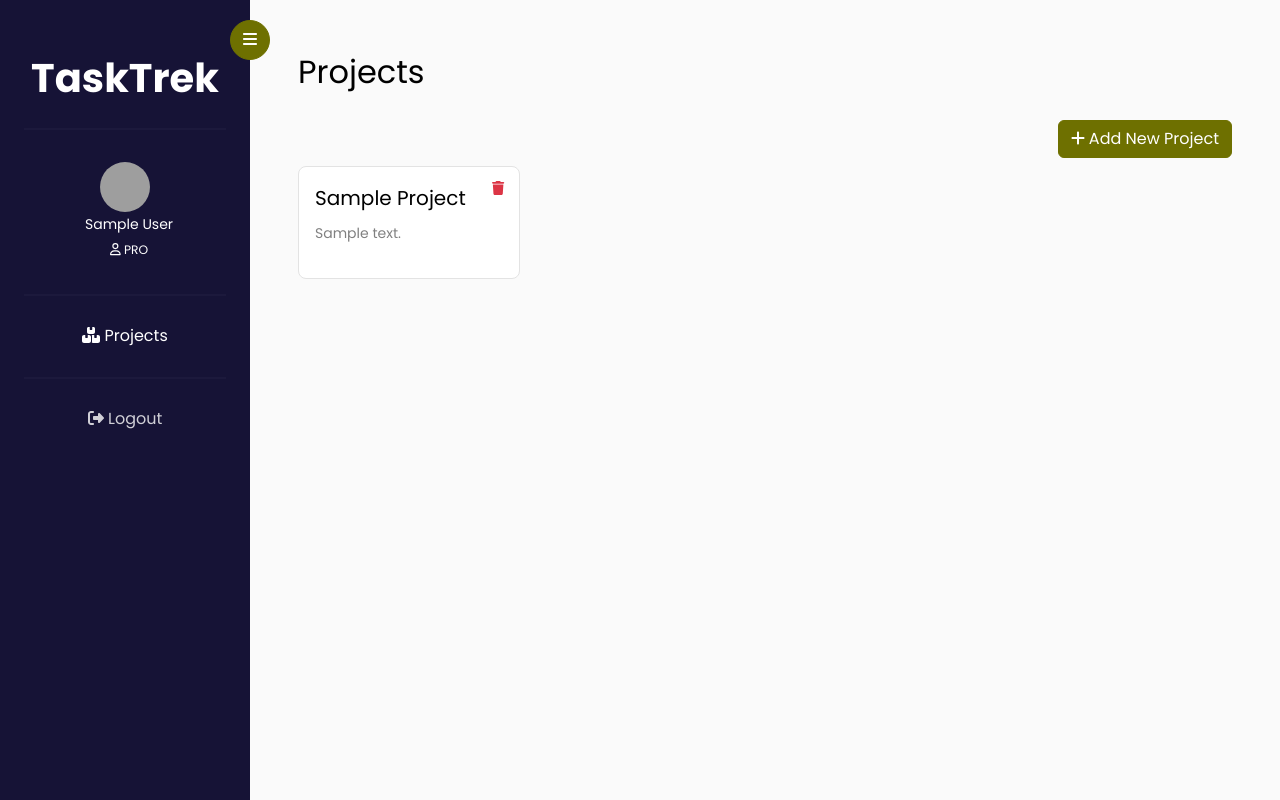
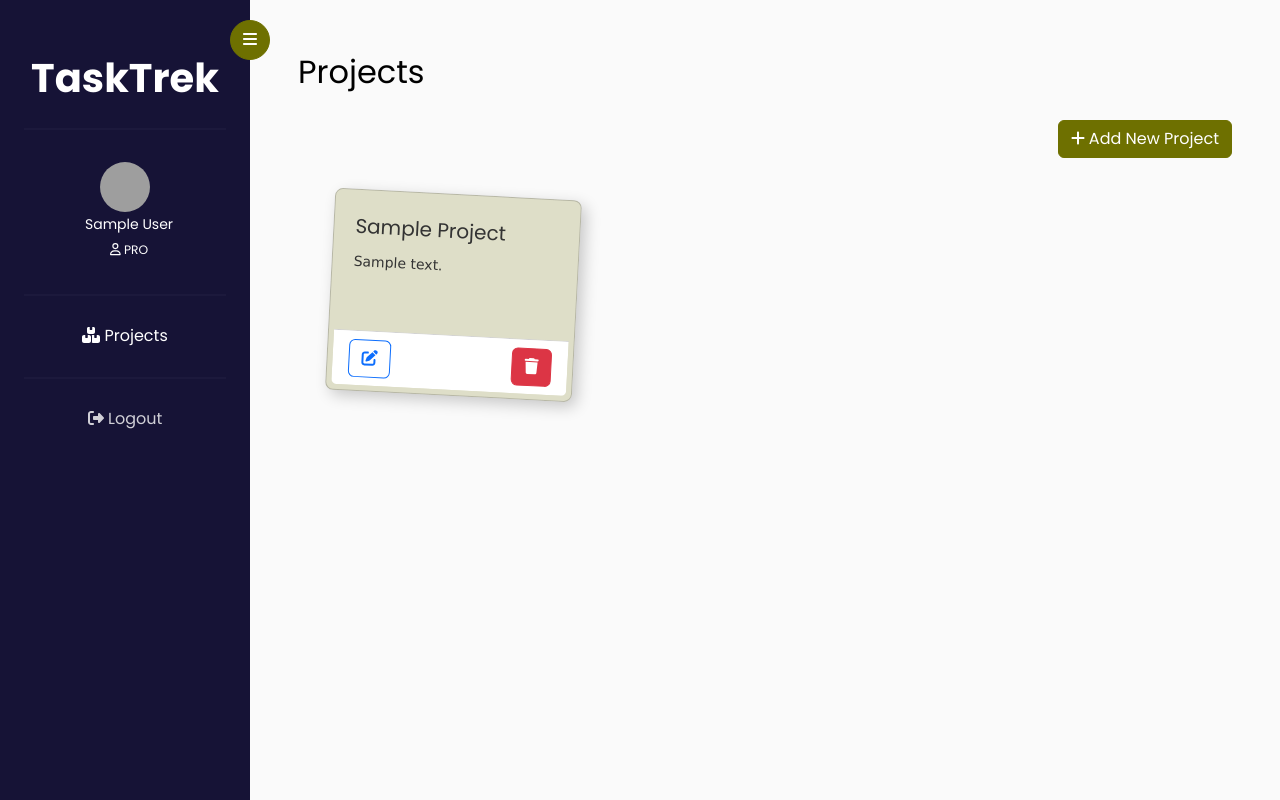
Before and after one commit to BAXTOR95/TaskTrek, a Flask app: page /dashboard/projects in a window 1280 px wide. Run offline with Flask 3, Linux system fonts and the light colour scheme; a user stored in the database is signed in; tables that the repository leaves empty hold one stand-in row (values such as "Sample post"); some libraries are stand-ins or nearby versions; some web fonts are replaced; grey boxes are pictures that could not be loaded.

Commit message:
Add edit project feature

```diff
--- a/static/css/dashboard.css
+++ b/static/css/dashboard.css
@@ -314,26 +314,6 @@
 	height: 50px;
 	border-radius: 50%;
 }
-.project-grid {
-	display: grid;
-	grid-template-columns: repeat(auto-fill, minmax(200px, 1fr));
-	gap: 1rem;
-}
-.project-card {
-	background-color: #fff;
-	padding: 1rem;
-	border: 1px solid #e3e3e3;
-	border-radius: 0.5rem;
-	position: relative;
-	cursor: pointer;
-}
-.project-card button.delete-btn {
-	position: absolute;
-	top: 0.5rem;
-	right: 0.5rem;
-	border: none;
-	background: none;
-}
 .form-control:focus {
 	box-shadow: none;
 }
--- a/static/css/styles.css
+++ b/static/css/styles.css
@@ -95,3 +95,7 @@
 	text-align: center;
 	margin-bottom: 2rem;
 }
+img {
+	width: 24px;
+	height: 24px;
+}
--- a/web/routes.py
+++ b/web/routes.py
@@ -140,6 +140,32 @@
     except Exception as e:
         db.session.rollback()
         flash("An error occurred while adding the project.", category="danger")
+        return redirect(url_for("web.projects"))
+
+
+@web_blueprint.route("/dashboard/projects/update/<int:project_id>", methods=["POST"])
+@login_required
+def update_project(project_id):
+    """Updates a project in the database based on form data.
+
+    Args:
+        project_id (int): The ID of the project to update.
+
+    Returns:
+        Response: Redirect to the projects page.
+    """
+    try:
+        title = request.form.get("title")
+        description = request.form.get("description")
+        project = Project.query.get(project_id)
+        project.title = title
+        project.description = description
+        db.session.commit()
+        flash("Project updated successfully.", category="success")
+        return redirect(url_for("web.projects"))
+    except Exception as e:
+        db.session.rollback()
+        flash(f"An error occurred while updating the project: {str(e)}", category="danger")
         return redirect(url_for("web.projects"))
 
 
--- a/web/templates/dashboard.html
+++ b/web/templates/dashboard.html
@@ -3,6 +3,7 @@
 	<head>
 		{% block head %}
 		<title>{% block title %}{% endblock %} - TaskTrek</title>
+		<link rel="icon" type="image/x-icon" href="{{ url_for('static', filename='images/logo.ico') }}" />
 		<meta charset="utf-8" />
 		<meta
 			name="viewport"
--- a/web/templates/layout.html
+++ b/web/templates/layout.html
@@ -6,6 +6,7 @@
 			{% block title %}{% endblock %} - TaskTrek - Manage Your Projects with
 			Ease
 		</title>
+		<link rel="icon" type="image/x-icon" href="{{ url_for('static', filename='images/logo.ico') }}" />
 		<meta charset="utf-8" />
 		<meta
 			name="viewport"
@@ -52,7 +53,7 @@
 		<nav class="navbar navbar-expand-lg navbar-dark bg-dark">
 			<div class="container-fluid">
 				<a class="navbar-brand" href="{{ url_for('web.landing') }}"
-					><i class="fa-solid fa-check-double"></i> TaskTrek</a
+					><img src="{{ url_for('static', filename='images/logo.ico') }}" alt="TaskTrek" /> TaskTrek</a
 				>
 				<button
 					class="navbar-toggler"
--- a/web/templates/macros.html
+++ b/web/templates/macros.html
@@ -119,3 +119,63 @@
 	</div>
 </div>
 {% endmacro %}
+
+<!-- Macro for rendering project form modal -->
+{% macro render_project_modal(form, id_name, title, button_name) %}
+<div
+	class="modal fade"
+	id="{{ id_name }}"
+	tabindex="-1"
+	aria-labelledby="{{ id_name }}Label"
+	aria-hidden="true"
+>
+	<div class="modal-dialog">
+		<div class="modal-content">
+			<div class="modal-header">
+				<h5 class="modal-title" id="{{ id_name }}Label">{{ title }}</h5>
+				<button
+					type="button"
+					class="btn-close"
+					data-bs-dismiss="modal"
+					aria-label="Close"
+				></button>
+			</div>
+			<div class="modal-body">
+				<form id="{{ id_name }}Form" method="post">
+					{{ form.hidden_tag() }}
+					<div class="form-floating form-floating-label mb-3">
+						{{ form.title(class="form-control project-field", placeholder="Project
+						Title", id="projectTitle") }}
+						<label for="title" class="col-form-label">Project's Title</label>
+						{% if form.title.errors %}
+						<div class="invalid-feedback" style="display: block">
+							{{ form.title.errors[0] }}
+						</div>
+						{% endif %}
+					</div>
+					<div class="form-floating form-floating-label mb-3">
+						{{ form.description( class="form-control project-field",
+						placeholder="Project's_Description", id="projectDescription") }}
+						<label for="description" class="col-form-label"
+							>Project's Description</label
+						>
+						{% if form.description.errors %}
+						<div class="invalid-feedback" style="display: block">
+							{{ form.description.errors[0] }}
+						</div>
+						{% endif %}
+					</div>
+				</form>
+			</div>
+			<div class="modal-footer">
+				<button type="button" class="btn btn-secondary" data-bs-dismiss="modal">
+					Close
+				</button>
+				<button type="submit" class="btn btn-primary submit-form">
+					{{ button_name }}
+				</button>
+			</div>
+		</div>
+	</div>
+</div>
+{% endmacro %}
--- a/web/templates/projects.html
+++ b/web/templates/projects.html
@@ -1,3 +1,6 @@
+<!-- Import macros -->
+{% from "macros.html" import render_project_modal %}
+<!-- Extends layout -->
 {% extends "dashboard.html" %}
 <!-- Page Title-->
 {% block title %}Projects{% endblock %}
@@ -38,83 +41,45 @@
 		class="btn btn-primary"
 		data-bs-toggle="modal"
 		data-bs-target="#addProjectModal"
+		data-bs-add-url="{{ url_for('web.add_project') }}"
 	>
 		<i class="fa-solid fa-plus"></i> Add New Project
 	</button>
 
+	<!-- Add Project Modal -->
+	{{ render_project_modal(form, 'addProjectModal', 'Add New Project', 'Add
+	Project') }}
+	<!-- Edit Project Modal -->
+	{{ render_project_modal(form, 'editProjectModal', 'Edit Project', 'Save
+	Changes') }}
+</div>
+<div class="container mt-3">
+	<div class="row row-cols-1 row-cols-md-3 g-4">
+		<!-- Project cards -->
+		{% for project in projects %}
+		<div class="col">
 			<div
-		class="modal fade"
-		id="addProjectModal"
-		tabindex="-1"
-		aria-labelledby="addProjectModalLabel"
-		aria-hidden="true"
+				class="card h-100"
+				onclick="redirectToProject('{{ url_for('web.project_detail', project_id=project.id) }}')"
 			>
-		<div class="modal-dialog">
-			<div class="modal-content">
-				<div class="modal-header">
-					<h1 class="modal-title fs-5" id="addProjectModalLabel">
-						New Project
-					</h1>
+				<div class="card-body">
+					<h5 class="card-title text-capitalize">{{ project.title }}</h5>
+					<p class="card-text">{{ project.description }}</p>
+				</div>
+				<div class="card-footer bg-white d-flex justify-content-between">
+					<!-- Edit Project Button -->
 					<button
 						type="button"
-						class="btn-close"
-						data-bs-dismiss="modal"
-						aria-label="Close"
-					></button>
-				</div>
-				<div class="modal-body">
-					<form
-						id="projectForm"
-						method="post"
-						action="{{ url_for('web.add_project') }}"
+						class="btn btn-outline-primary"
+						data-bs-toggle="modal"
+						data-bs-target="#editProjectModal"
+						data-bs-update-url="{{ url_for('web.update_project', project_id=project.id) }}"
+						data-bs-project-title="{{ project.title }}"
+						data-bs-project-description="{{ project.description }}"
+						onclick="event.stopPropagation()"
 					>
-						{{ form.hidden_tag() }}
-						<!-- Title input -->
-						<div class="form-floating form-floating-label mb-3">
-							{{ form.title(class="form-control" + (" is-invalid" if
-							form.title.errors else ""), placeholder="Insert the project's
-							title") }}
-							<label for="title" class="col-form-label">Project's Title</label>
-							{% if form.title.errors %}
-							<div class="invalid-feedback" style="display: block">
-								{{ form.title.errors[0] }}
-							</div>
-							{% endif %}
-						</div>
-						<!-- Description input -->
-						<div class="form-floating form-floating-label mb-3">
-							{{ form.description(class="form-control" + (" is-invalid" if
-							form.description.errors else ""), placeholder="Insert the
-							project's description") }}
-							<label for="description" class="col-form-label"
-								>Project's Description</label
-							>
-							{% if form.description.errors %}
-							<div class="invalid-feedback" style="display: block">
-								{{ form.description.errors[0] }}
-							</div>
-							{% endif %}
-						</div>
-					</form>
-				</div>
-				<div class="modal-footer">
-					<button
-						type="button"
-						class="btn btn-secondary"
-						data-bs-dismiss="modal"
-					>
-						Close
+						<i class="fa-solid fa-pen-to-square"></i>
 					</button>
-					{{ form.submit(class="btn btn-primary", id="submitForm") }}
-				</div>
-			</div>
-		</div>
-	</div>
-</div>
-<div class="project-grid">
-	<!-- Project cards -->
-	{% for project in projects %}
-	<div class="project-card" onclick="redirectToProject('{{ url_for('web.project_detail', project_id=project.id) }}')">
 					<!-- Form for deletion -->
 					<form
 						action="{{ url_for('web.delete_project', project_id=project.id) }}"
@@ -123,17 +88,17 @@
 						{{ form.csrf_token }}
 						<button
 							type="submit"
-				class="delete-btn"
+							class="btn btn-danger"
 							onclick="event.stopPropagation(); return confirm('Are you sure you want to delete this project?');"
 						>
-				<i class="fa-solid fa-trash text-danger"></i>
+							<i class="fa-solid fa-trash"></i>
 						</button>
 					</form>
-		<h5>{{ project.title|title }}</h5>
-		<p>{{ project.description }}</p>
+				</div>
+			</div>
 		</div>
 		{% endfor %}
-	<!-- Repeat for more projects -->
+	</div>
 </div>
 
 {% endblock %}
```
Also changed, not shown: static/js/dashboard.js (+35 -0 lines), static/images/logo.ico (added). Lines whose indentation alone changed are shown as unchanged.
